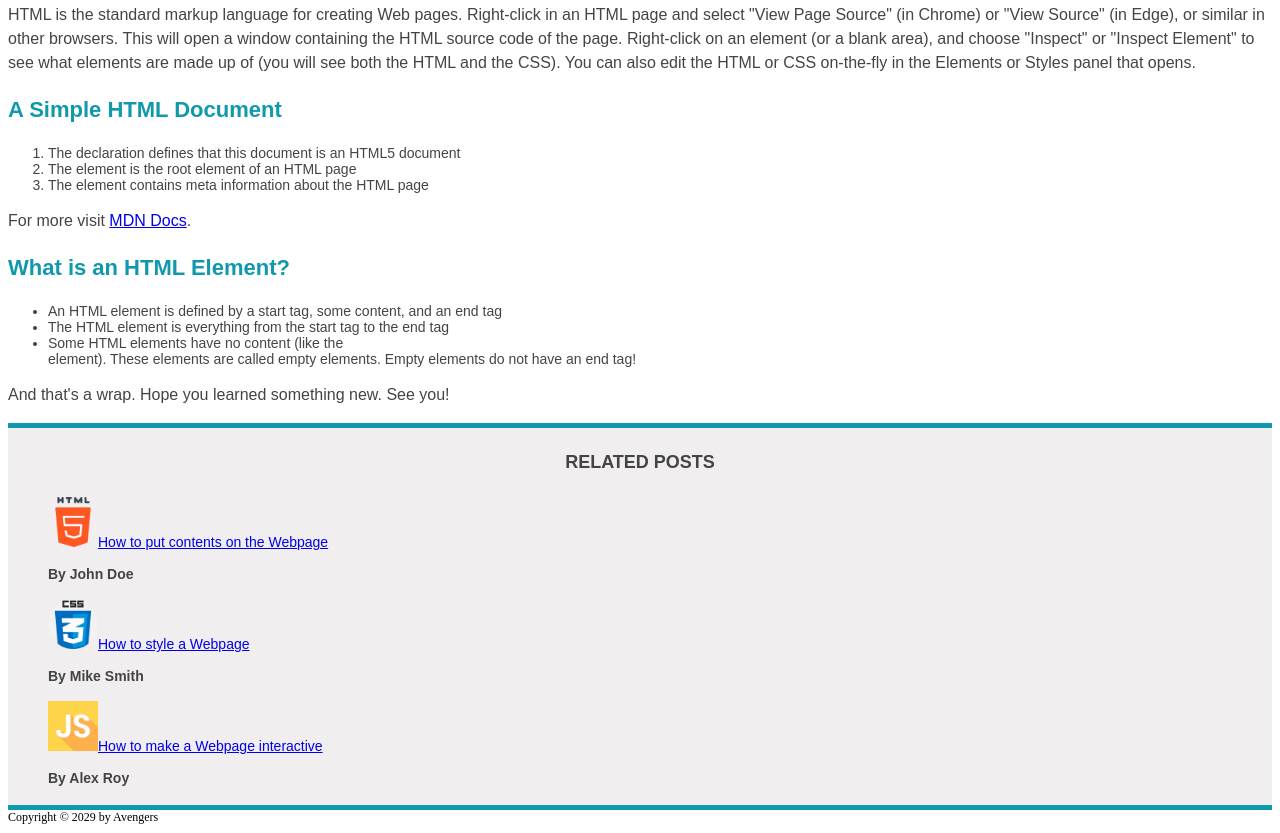
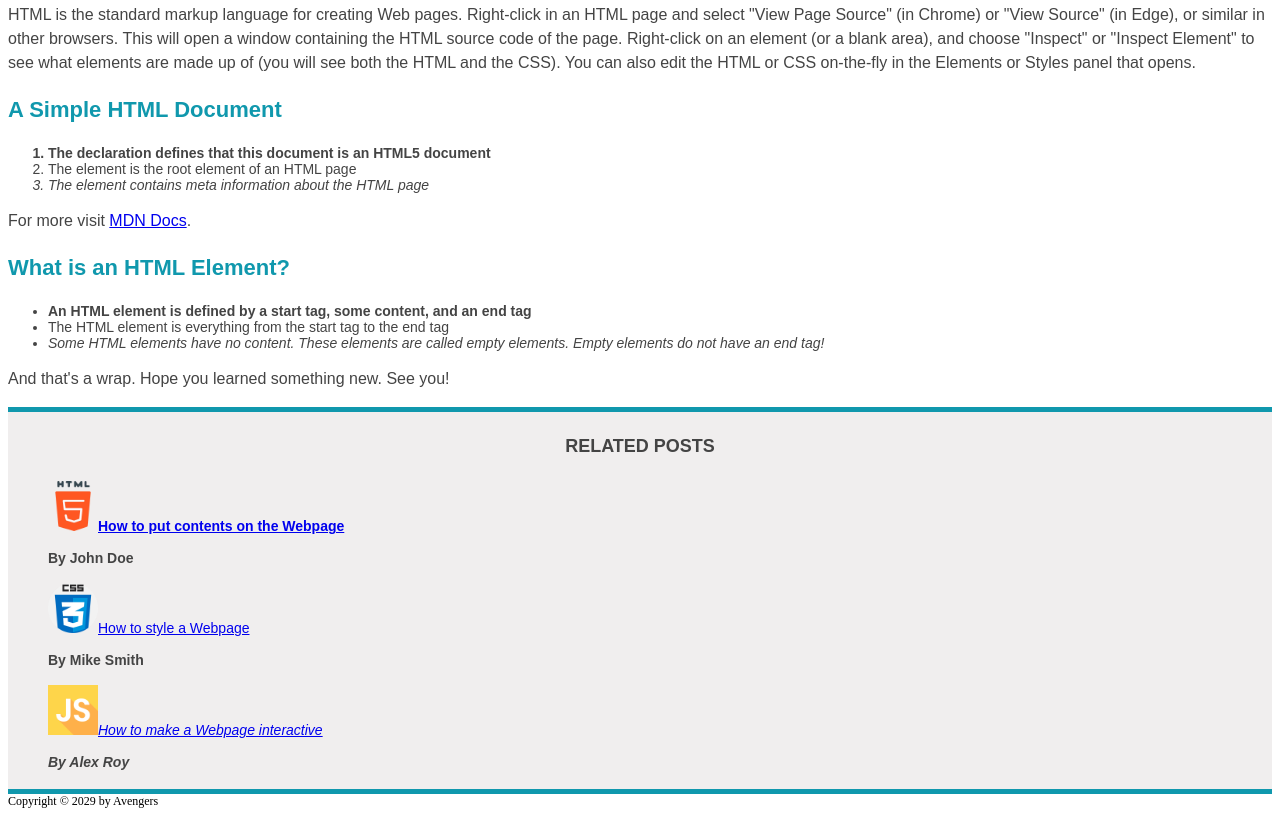
Before and after one commit to rakeshVerse/htmlAndCss, a plain HTML site: page 2.css-basics/index.html in a window 1280 px wide. Shown: the part 710-1543 px from the top of the page. Drawn offline with Linux system fonts and the light colour scheme.

Commit message:
Add pseudo classes

```diff
--- a/2.css-basics/index.html
+++ b/2.css-basics/index.html
@@ -45,7 +45,7 @@
       <ul>
         <li>An HTML element is defined by a start tag, some content, and an end tag</li>
         <li>The HTML element is everything from the start tag to the end tag</li>
-        <li>Some HTML elements have no content (like the <br> element). These elements are called empty elements. Empty elements do not have an end tag!</li>
+        <li>Some HTML elements have no content. These elements are called empty elements. Empty elements do not have an end tag!</li>
       </ul>
       <p>And that's a wrap. Hope you learned something new. See you!</p>
     </article>
--- a/2.css-basics/style.css
+++ b/2.css-basics/style.css
@@ -65,3 +65,26 @@ aside {
   border-top: 5px solid #1098ad;
   border-bottom: 5px solid #1098ad;
 }
+
+/* pseudo classes */
+
+li:first-child {
+  font-weight: bold;
+}
+
+li:last-child {
+  font-style: italic;
+}
+
+li:nth-child(2) {
+  /* color: red; */
+}
+
+li:nth-child(odd) {
+  /* color: red; */
+}
+
+article p:first-child {
+  /* color: red; */
+}
+/* ---------- */
```
